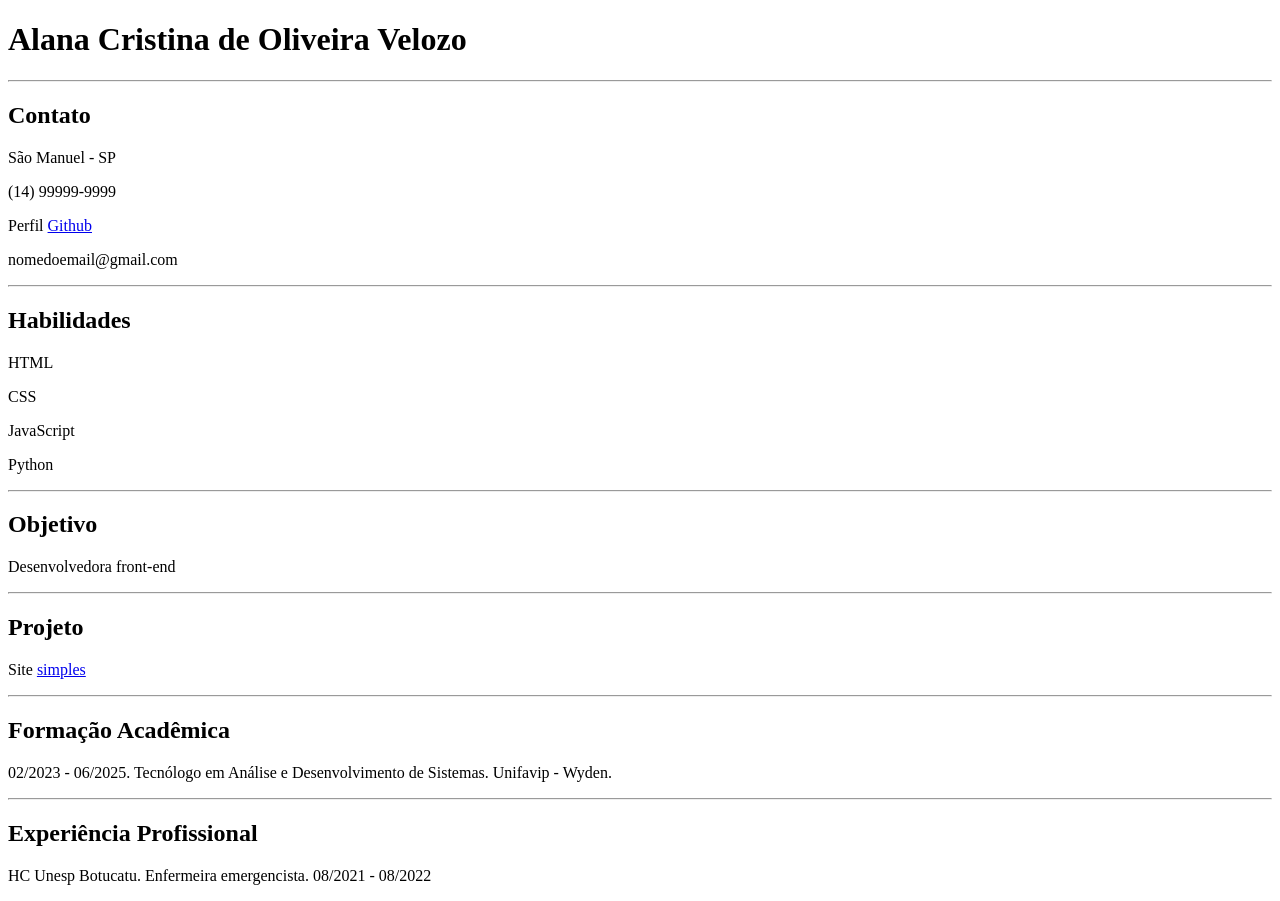
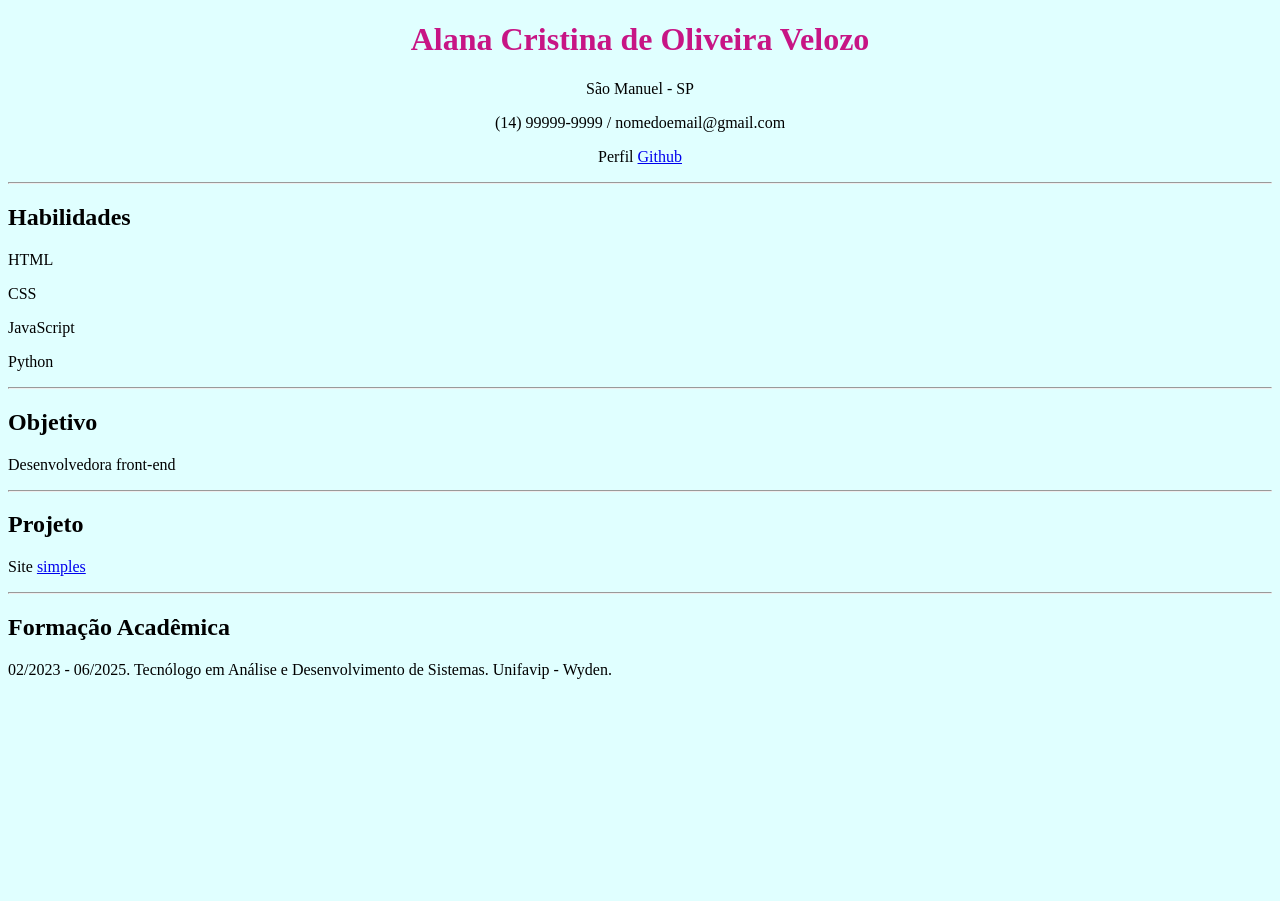
Before and after one commit to AlanaOliveiraV/Curriculo-HTML, a plain HTML site: page index.html in a window 1280 px wide. After the commit the page ends 800 px from the top, so only its background shows below. Drawn offline with Linux system fonts and the light colour scheme.

Commit message:
Update index.html

```diff
--- a/index.html
+++ b/index.html
@@ -5,30 +5,22 @@
     <meta name="viewport" content="width=device-width, initial-scale=1.0">
     <title>Currículo</title>
 </head>
-<body>
+<body  style="background-color:#E0FFFF;">
     <header>
-      <div>
-        <h1>Alana Cristina de Oliveira Velozo</h1>
-      </div>
-      <div>
-        <hr/>
-            <h2>Contato</h2>
+      <center>
+        <h1 style="color:#C71585;">Alana Cristina de Oliveira Velozo</h1>
             <p>São Manuel - SP</p>
-            <p>(14) 99999-9999</p>
+            <p>(14) 99999-9999 / nomedoemail@gmail.com</p>
             <p>Perfil <a href="https://github.com/AlanaOliveiraV">Github</a></p>
-            <p>nomedoemail@gmail.com</p>
-      </div>
+      </center>
     </header>
     <main>
-        <div>
         <hr/>
             <h2>Habilidades</h2>
             <p>HTML</p>
             <p>CSS</p>
             <p>JavaScript</p>
             <p>Python</p>
-      </div>
-      <div>
         <hr/>
             <h2>Objetivo</h2>
             <p>Desenvolvedora front-end</p>
@@ -38,10 +30,6 @@
         <hr/>
             <h2>Formação Acadêmica</h2>
             <p>02/2023 - 06/2025. Tecnólogo em Análise e Desenvolvimento de Sistemas. Unifavip - Wyden.</p>
-          <hr/>
-            <h2>Experiência Profissional</h2>
-            <p>HC Unesp Botucatu. Enfermeira emergencista. 08/2021 - 08/2022</p>
-      </div>
     </main>
 </body>
 </html>
```
